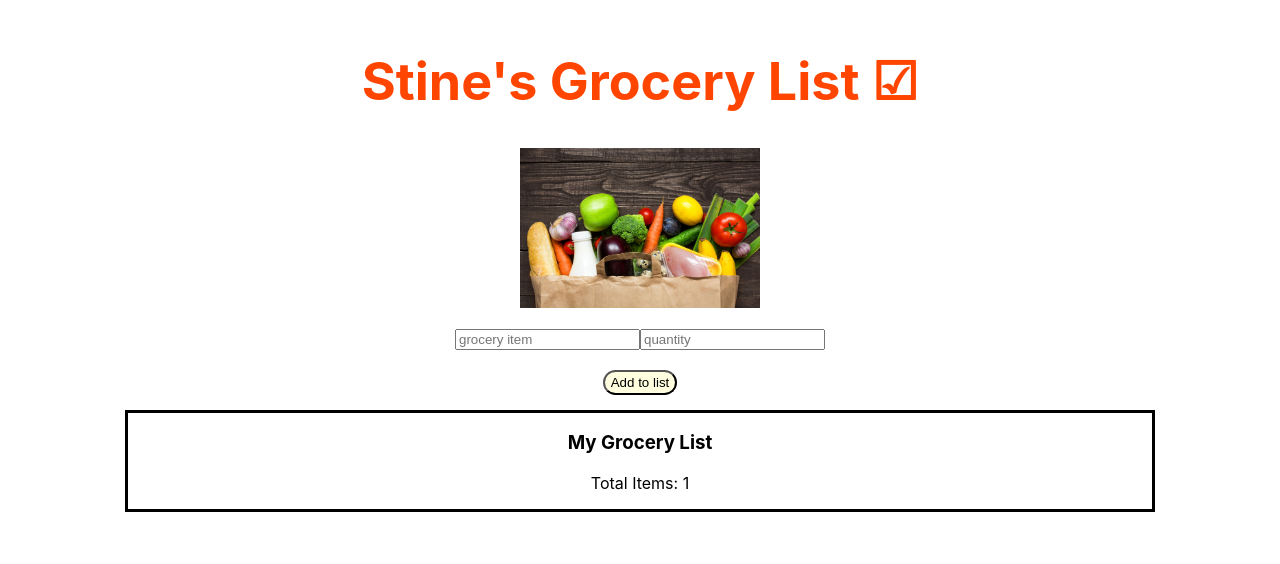
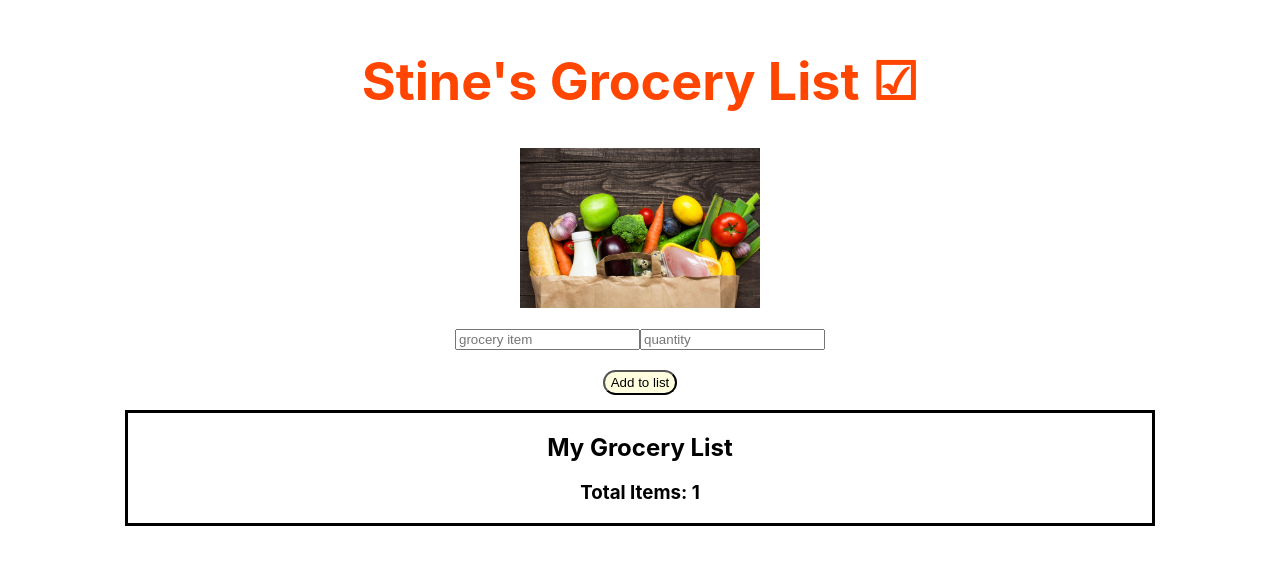
Before and after one commit to CMNathaniel/grocery-list, a React (Create React App) app: page / in a window 1280 px wide. Shown: the top 564 px of the page. Built offline with nearby package versions, Linux system fonts and the light colour scheme.

Commit message:
hardcoded list appears when add to list button clicked

```diff
--- a/src/App.js
+++ b/src/App.js
@@ -14,18 +14,34 @@ const INITIAL_STATE = [
 export default function App() {
   const [groceryItems, updateGroceryItems] = useState(INITIAL_STATE);
 
+  // when the user types anything in the grocery item or quantity form fields
   const handleChange = (event) => {
-    updateGroceryItems({
-      ...groceryItems,
-      [event.target.id]: event.target.value,
-    });
+    // updateGroceryItems({
+    //   ...groceryItems,
+    //   [event.target.id]: event.target.value,
+    // });
     event.preventDefault();
-    console.log(groceryItems);
+    // console.log(groceryItems);
   };
 
+  // when the user clicks the Add to List button
   const handleSubmit = (event) => {
-    alert('A grocery item and quantity were submitted: ' + this.state.value);
     event.preventDefault();
+    // updateGroceryItems({
+    //   ...groceryItems,
+    //   [event.target.id]: event.target.value,
+    // });
+    updateGroceryItems([
+      {
+        name: "smoothie",
+        quantity: 2,
+      },
+      {
+        name: "pickles",
+        quantity: 7,
+      },
+    ])
+    console.log(groceryItems);
   };
 
   // const addGroceryItem = (groceryItems) => {
@@ -73,15 +89,15 @@ export default function App() {
 
         {/* formerly the component GroceryItemList */}
         <div className="grocery-list">
-          {/* <p>This area represents the component called GroceryItemList!</p>  */}
-          <h3>My Grocery List</h3>
-          <p>Total Items: {groceryItems.length}</p>
-         {/* <p>Here is groceryItems:{groceryItems}</p>
-           {groceryItems.map((groceryItem) => (
+          <h2>My Grocery List</h2>
+          <h3>Total Items: {groceryItems.length}</h3>
+          {groceryItems.map(groceryItem => (
+            <div key={groceryItem.name}>
               <ul>
-                  <li className="card-name">{groceryItem}</li>
+                <li className="grocery-item">{groceryItem.name} {groceryItem.quantity}</li>
               </ul>
-          ))}    */}
+            </div>
+          ))}
         </div>
       </main>
     </div>
```
